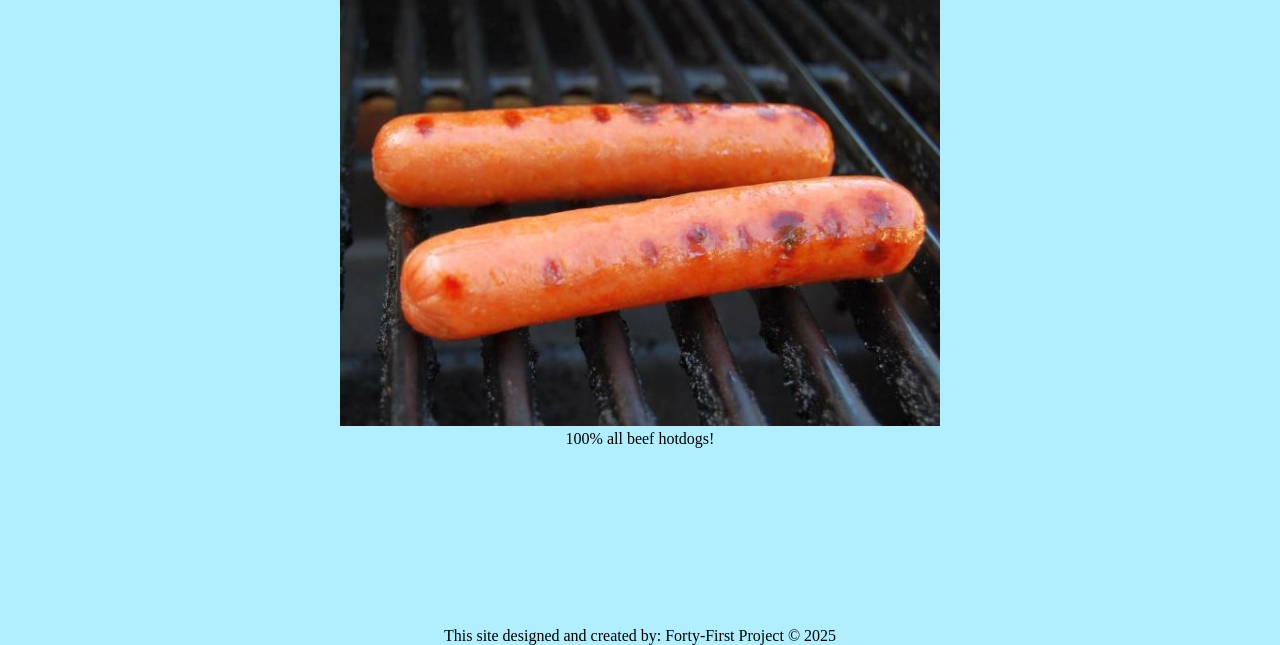
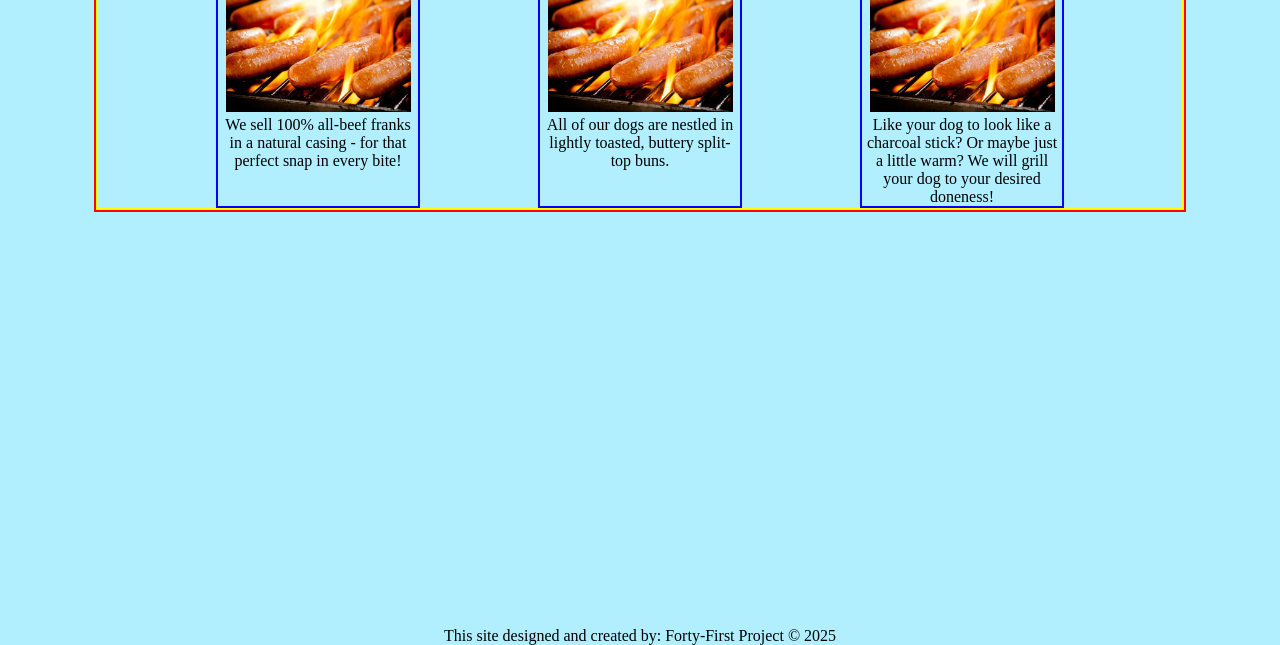
Before and after one commit to kmmoody212/reel-good-dogs, a website built with webpack: page src/template.html in a window 1280 px wide. Shown: the part 155-800 px from the top of the page. Built offline with nearby package versions, Linux system fonts and the light colour scheme.

Commit message:
Changed image - placeholder for now. Will need to move code from index.js to home.js and create modules for the home page.

```diff
--- a/src/index.js
+++ b/src/index.js
@@ -1,8 +1,16 @@
 import { renderHeading } from "./modules/home";
 import { renderContainer, createCard } from "./modules/card";
-import  { default as hotdogs } from "../assets/hotdogs-600x443.jpg";
+import  { default as hotdogs } from "../assets/hotdogs.jpg";
 import "./styles.css";
 
+
+// all of this can go in home.js page
 renderHeading();
 renderContainer();
-createCard(hotdogs, "100% all beef hotdogs!")
+createCard(hotdogs, "We sell 100% all-beef franks in a natural casing - for that perfect snap in every bite! ")
+createCard(hotdogs, "All of our dogs are nestled in lightly toasted, buttery split-top buns.")
+createCard(hotdogs, "Like your dog to look like a charcoal stick? Or maybe just a little warm? We will grill your dog to your desired doneness!")
+
+// on load show Home.js
+
+// onclick for buttons(tabs) clears the content section and replaces with corresponding page
--- a/src/styles.css
+++ b/src/styles.css
@@ -29,7 +29,8 @@ header > nav > button {
 #content {
     margin: auto;
     text-align: center;
-    width: 75vw;
+    width: 85vw;
+    border: 2px solid red;
 }
 
 #content > .headline {
@@ -42,4 +43,16 @@ header > nav > button {
 #content > .card-container {
     display: flex;
     justify-content: space-evenly;
+    max-width: 85vw;
+    border: 2px solid yellow;
 }
+
+#content > .card-container > .card {
+   max-width: 200px;
+   border: 2px solid blue;
+}
+
+#content > .card-container > .card > .card-img {
+    max-width: 185px;
+    height: auto;
+}
```
Also changed, not shown: src/modules/home.js (+0 -29 lines), assets/hotdogs-600x443.jpg (deleted), assets/hotdogs.jpg (added).
